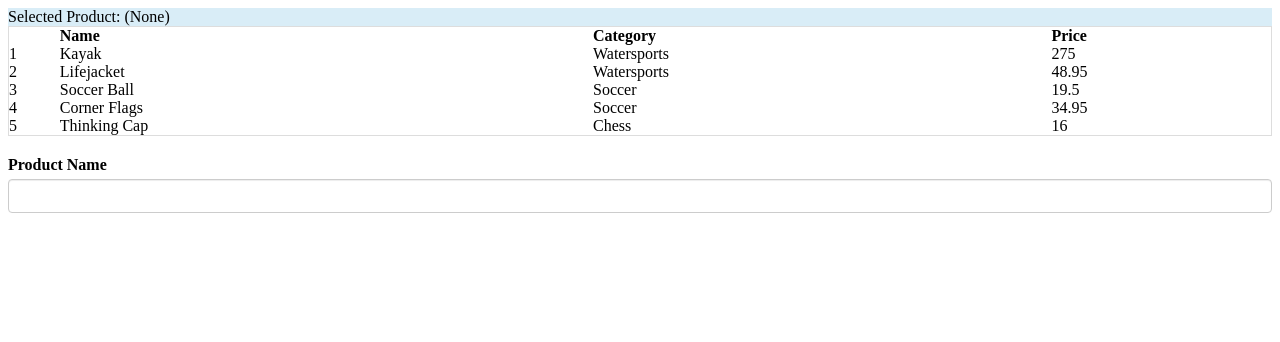
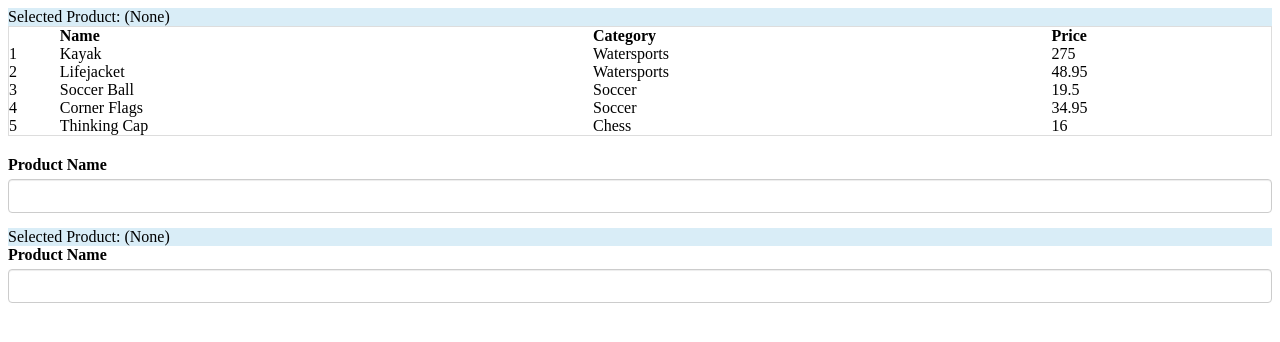
Before and after one commit to sskovalevskiy/angular.pro, an Angular app: page / in a window 1280 px wide. Shown: the top 342 px of the page. Built offline with nearby package versions, Linux system fonts and the light colour scheme.

Commit message:
14.10 Пример использования ссылочной переменной шаблона #product

```diff
--- a/src/app/app.component.html
+++ b/src/app/app.component.html
@@ -2,7 +2,12 @@
   Selected Product: {{selectedProduct || '(None)'}}
 </div>
 <table class="table table-sm table-bordered m-t-1">
-  <tr><th></th><th>Name</th><th>Category</th><th>Price</th></tr>
+  <tr>
+    <th></th>
+    <th>Name</th>
+    <th>Category</th>
+    <th>Price</th>
+  </tr>
   <tr *ngFor="let item of getProducts(); let i = index" [class.bg-info]="getSelected(item)">
     <td (mouseover)="selectedProduct=item.name">{{i + 1}}</td>
     <td>{{item.name}}</td>
@@ -13,5 +18,13 @@
 <!--14.9 Используем объект события $event для передачи значения его свойства в компонент-->
 <div class="form-group">
   <label>Product Name</label>
-  <input class="form-control" (input)="selectedProduct=$event.target.value" />
+  <input class="form-control" (input)="selectedProduct=$event.target.value"/>
 </div>
+<!--14.10 Использование ссылочной переменной шаблона #product-->
+<div class="bg-info p-a-1">
+  Selected Product: {{product.value || '(None)'}}
+</div>
+<div class="form-group">
+  <label>Product Name</label>
+  <input #product class="form-control" (input)="false"/>
+</div>
```
